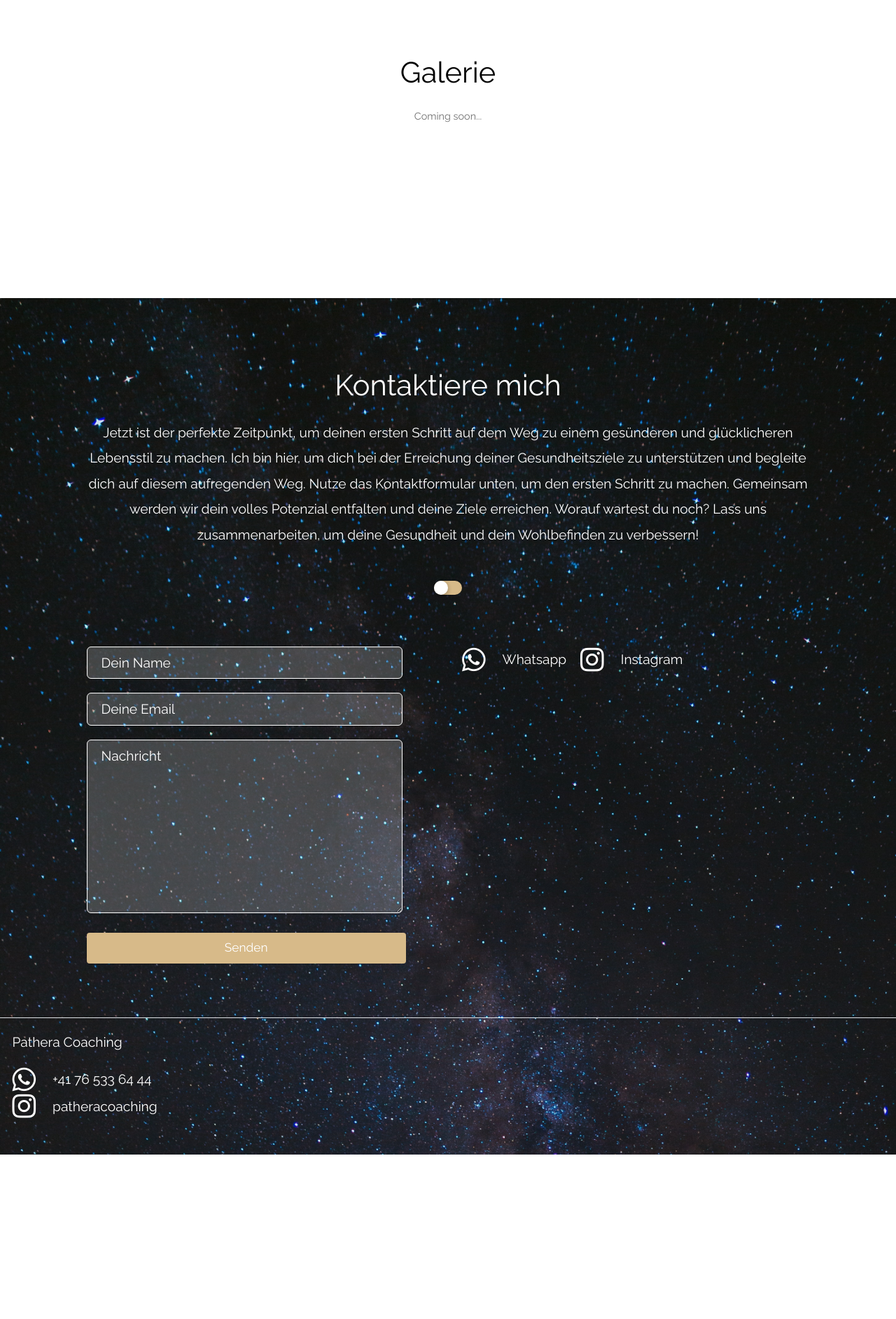
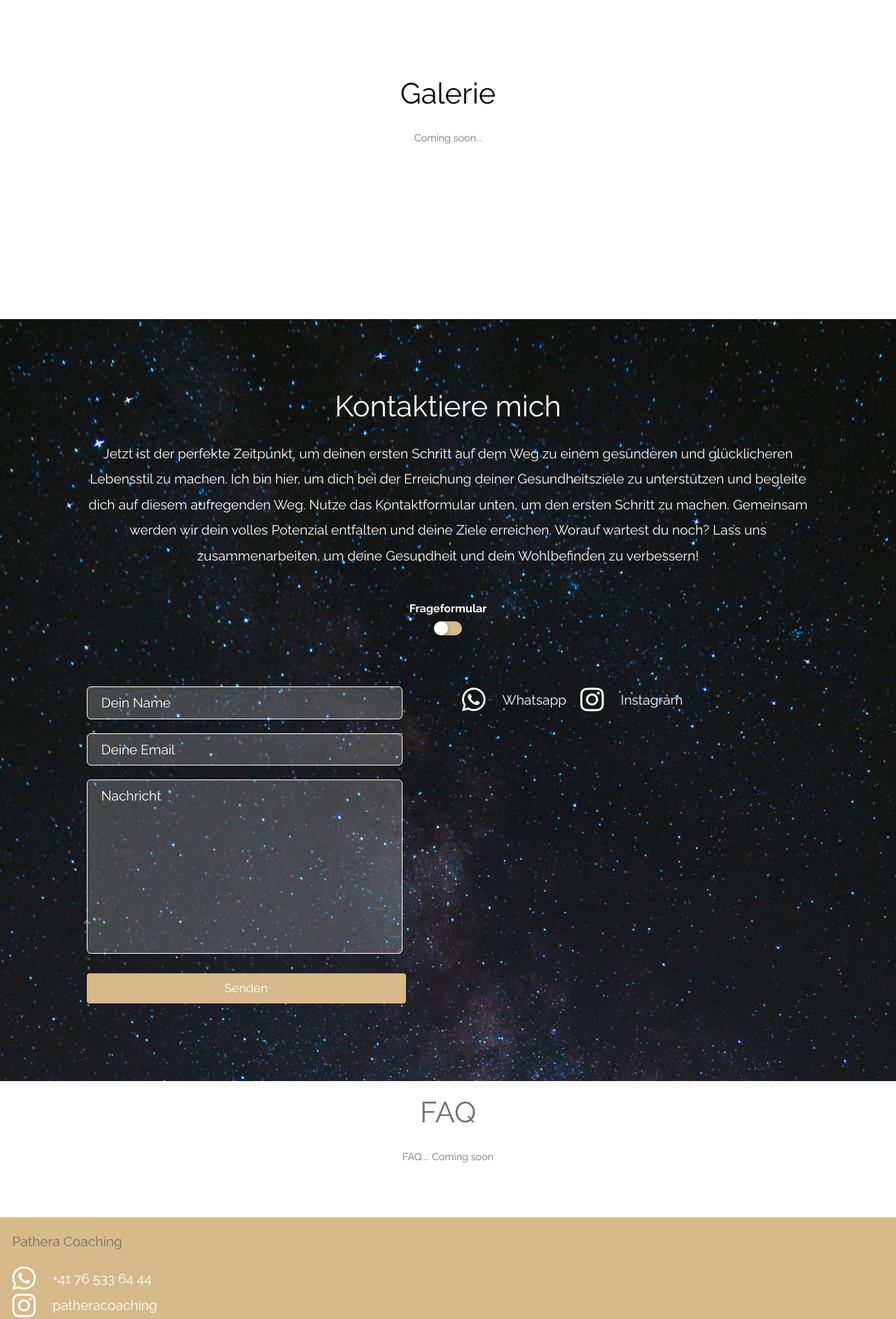
Before and after one commit to ILPATHERA/simfit, a Flask app: page / in a window 1280 px wide. Shown: the part 3525-5410 px from the top of the page at 70% size. Before the commit the page ends 5175 px from the top, so only its background shows below. Run offline with Flask 3, Linux system fonts and the light colour scheme; some libraries are stand-ins or nearby versions.

Commit message:
faq section added

```diff
--- a/static/css/tooplate-infinite-loop.css
+++ b/static/css/tooplate-infinite-loop.css
@@ -1140,3 +1140,5 @@ input[type="text"] {
     white-space: normal; /* Verhindert das Überlaufen von Text auf Mobilgeräten */
     text-align: left; /* Linksbündige Textausrichtung */
   }
+
+  /*FAQ*/
--- a/templates/index.html
+++ b/templates/index.html
@@ -5,6 +5,7 @@
     <meta name="viewport" content="width=device-width, initial-scale=1.0" />
     <meta http-equiv="X-UA-Compatible" content="ie=edge" />
     <title>Pathera Coaching</title>
+    <link href="https://maxcdn.bootstrapcdn.com/bootstrap/4.5.2/css/bootstrap.min.css" rel="stylesheet">
     <link rel="stylesheet" href="{{ url_for('static', filename='fontawesome-5.5/css/all.min.css') }}">
     <link rel="stylesheet" href="{{ url_for('static', filename='slick/slick.css') }}">
     <link rel="stylesheet" href="{{ url_for('static', filename='slick/slick-theme.css') }}">
@@ -155,11 +156,13 @@
       <div class="container tm-testimonials-content">
         <div class="row">
           <div class="col-lg-12 tm-content-box">
+            <h5 id="switchTitle" class="text-white text-center mb-8 tm-section-title" style="font-size: 16px; text-align: center;">Zu Lebensmittelrechner wechseln</h5>
             <div class="lebensmittelswitch" style="text-align: center;">
                 <label class="switch" for="toggleButton">
                     <input type="checkbox" id="toggleButton"/>
                     <div></div>
                 </label>
+                <hr>
             </div>
             <div class="kalorienrechner">
               <h2 class="text-white text-center mb-4 tm-section-title">Kalorienrechner</h2>
@@ -386,11 +389,13 @@
             </p>
             <div class="container">
               <div class="row">
-                <div class="col-sm">
-                </div>
+                  <div class="col-sm"></div>
                   <div class="col-sm">
                       <div class="container">
-                    <label class="switch" for="switch"><input type="checkbox" id="switch"/>    <div></div>
+                          <h5 id="toggleText" class="text-white text-center mb-8 tm-section-title" style="font-size: 16px; text-align: center; font-weight: bold;">Frageformular</h5>
+                          <label class="switch" for="switch">
+                              <input type="checkbox" id="switch"/>
+                              <div></div>
                           </label>
                       </div>
                 </div>
@@ -549,7 +554,25 @@
   </div>
   <div class="col-sm-12 col-md-6"></div>
     <div id="registrationForm2"></div>
-    <footer>
+    </section>
+    <!--  FAQ  -->
+    <section>
+        <div class="container tm-testimonials-content">
+          <div class="row">
+            <div class="col-lg-12 tm-content-box">
+              <div class="faq">
+                <h2 class="text-black text-center mb-4 tm-section-title">FAQ</h2>
+                <p class="mx-auto tm-section-desc text-center">
+                FAQ.... Coming soon
+                </p>
+
+              </div>
+            </div>
+          </div>
+        </div>
+    </section>
+
+    <footer style="background-color: #D7ba89;">
       <hr class="border-top">
       <div class="container">
           <div class="row">
@@ -569,15 +592,15 @@
   </footer>
 
 
-
-    </section>
-
     <script src="{{ url_for('static', filename='js/jquery-1.9.1.min.js') }}"></script>
     <script src="{{ url_for('static', filename='js/slick/slick.min.js') }}"></script>
     <script src="{{ url_for('static', filename='js/magnific-popup/jquery.magnific-popup.min.js') }}"></script>
     <script src="{{ url_for('static', filename='js/easing.min.js') }}"></script>
     <script src="{{ url_for('static', filename='js/jquery.singlePageNav.min.js') }}"></script>
     <script src="{{ url_for('static', filename='js/bootstrap.min.js') }}"></script>
+    <script src="https://ajax.googleapis.com/ajax/libs/jquery/3.5.1/jquery.min.js"></script>
+    <script src="https://cdnjs.cloudflare.com/ajax/libs/popper.js/1.16.0/umd/popper.min.js"></script>
+    <script src="https://maxcdn.bootstrapcdn.com/bootstrap/4.5.2/js/bootstrap.min.js"></script>
     <script>
 
       function getOffSet(){
@@ -852,7 +875,31 @@
     }
 });
 
+document.addEventListener("DOMContentLoaded", function () {
+    var switchElement = document.getElementById("switch");
+    var toggleTextElement = document.getElementById("toggleText");
 
+    switchElement.addEventListener("change", function () {
+        if (switchElement.checked) {
+            toggleTextElement.innerText = "Anmeldeformular";
+        } else {
+            toggleTextElement.innerText = "Frageformular";
+        }
+    });
+});
+
+document.addEventListener("DOMContentLoaded", function () {
+    var switchElement = document.getElementById("toggleButton");
+    var switchTitleElement = document.getElementById("switchTitle");
+
+    switchElement.addEventListener("change", function () {
+        if (switchElement.checked) {
+            switchTitleElement.innerText = "Zu Kalorienrechner wechseln";
+        } else {
+            switchTitleElement.innerText = "Zu Lebensmittelrechner wechseln";
+        }
+    });
+});
 
     </script>
   </body>
```
Lines whose indentation alone changed are shown as unchanged.
